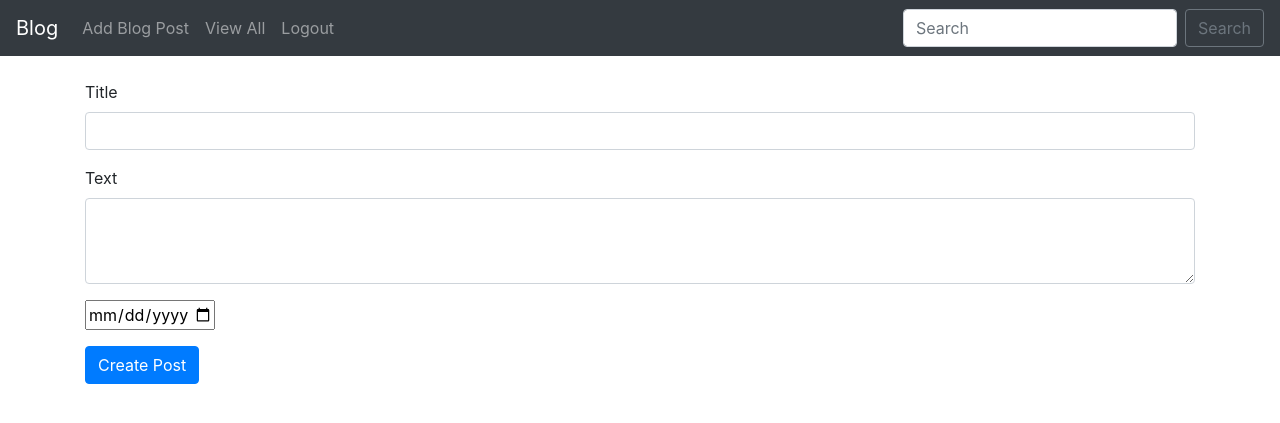
After one commit to AlexDeMichieli/django-react-auth-tokens-permissions, a Django app: page /add/ in a window 1280 px wide. The commit adds this page. Shown: the top 423 px of the page. Run offline with Django 3.2, Linux system fonts and the light colour scheme; the visitor is signed in with stand-in values (Sample User, id 1); some libraries are stand-ins or nearby versions.

Commit message:
permissions and protected routes added

```diff
--- a/accounts/urls.py
+++ b/accounts/urls.py
@@ -4,5 +4,6 @@ from django.urls import path
 urlpatterns = [
     path('', views.user_register, name='signup'),
     path('login/', views.user_login, name= 'login'),
+    path('logout/', views.user_logout, name= 'logout')
 
 ]
--- a/blog_app/urls.py
+++ b/blog_app/urls.py
@@ -2,6 +2,8 @@ from django.urls import path
 from . import views
 
 urlpatterns = [
-
+    path('add/', views.add_blog, name='add'),
+    path('list/', views.blog_list, name='list'),
+   path('general/', views.general, name='general')
 
 ]
--- a/blog_app/views.py
+++ b/blog_app/views.py
@@ -1,3 +1,25 @@
-from django.shortcuts import render
+from django.http import HttpResponse
+from django.shortcuts import render, redirect
+from django.contrib.auth.decorators import permission_required
+from .models import Blog
 
-# Create your views here.
+@permission_required('blog_app.add_blog')
+def add_blog(request):
+    if request.method == 'GET':
+        return render(request, 'add.html')
+    elif request.method == "POST":
+        title = request.POST['title']
+        text = request.POST['text']
+        pub_date = request.POST['pub_date']
+        Blog.objects.create(title=title, text=text, pub_date=pub_date)
+        return redirect('list')
+
+@permission_required('blog_app.view_blog')
+def blog_list(request):
+    blog_posts = Blog.objects.all()
+    return render(request, 'list.html', {"blog_posts": blog_posts})
+
+def general(request):
+    user = request.user
+    permissions = user.get_all_permissions()
+    return render(request, 'general.html', {"permissions":permissions})
--- /dev/null
+++ b/templates/add.html
@@ -0,0 +1,38 @@
+{%extends 'base.html'%} {%block content%}
+<div class="container mt-4">
+  <form action="" method="POST">
+    {% csrf_token%}
+    <div class="mb-3">
+      <label for="exampleFormControlInput1" class="form-label"
+        >Title</label
+      >
+      <input
+        type="text"
+        class="form-control"
+        id="exampleFormControlInput1"
+        name = 'title'
+      />
+    </div>
+    <div class="mb-3">
+      <label for="exampleFormControlTextarea1" class="form-label"
+        >Text</label
+      >
+      <textarea
+        class="form-control"
+        id="exampleFormControlTextarea1"
+        rows="3"
+        name = 'text'
+      ></textarea>
+    </div>
+    <div class="mb-3">
+    <input type="date" id="start" name="pub_date"
+
+       min="2000-01-01" max="2024-12-31">
+      </div>
+    <button type="submit" class="btn btn-primary mb-3">Create Post</button>
+  </form>
+</div>
+
+<br />
+
+{%endblock%}
--- a/templates/base.html
+++ b/templates/base.html
@@ -17,7 +17,7 @@
 
   <body>
     <nav class="navbar navbar-expand-lg navbar-dark bg-dark">
-      <a class="navbar-brand" href="">Blog</a>
+      <a class="navbar-brand" href="{%url 'general'%}">Blog</a>
       <button
         class="navbar-toggler"
         type="button"
@@ -32,17 +32,21 @@
 
       <div class="collapse navbar-collapse" id="navbarSupportedContent">
         <ul class="navbar-nav mr-auto">
-          <li class="nav-item active">
-            <a class="nav-link" href=""
-              >Add Reporter<span class="sr-only">(current)</span></a
-            >
+          <li class="nav-item">
+            <a class="nav-link" href="{%url 'add'%}">Add Blog Post</a>
           </li>
           <li class="nav-item">
-            <a class="nav-link" href="">Add Article</a>
+            <a class="nav-link" href="{%url 'list'%}">View All</a>
           </li>
+          {%if user.is_authenticated%}
           <li class="nav-item">
-            <a class="nav-link" href="">View All</a>
+            <a class="nav-link" href="{%url 'logout' %}">Logout</a>
           </li>
+          {%else%}
+          <li class="nav-item">
+            <a class="nav-link" href="{%url 'login' %}">Login</a>
+          </li>
+          {%endif%}
         </ul>
         <form action="" method="POST" class="form-inline my-2 my-lg-0">
           {% csrf_token%}
```
Also changed, not shown: accounts/views.py (+11 -1 lines), templates/general.html (added, +14 -0 lines), templates/list.html (added, +16 -0 lines), README.md.
